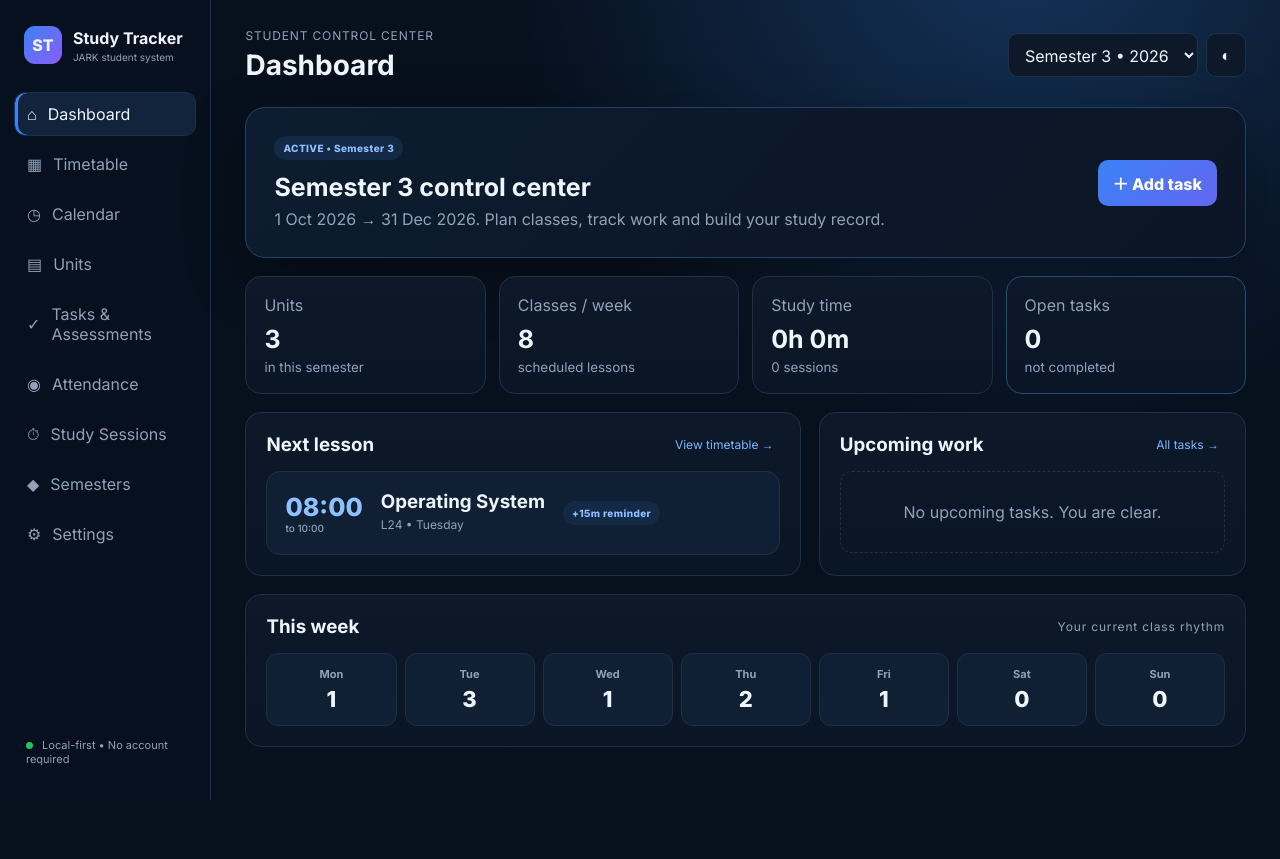
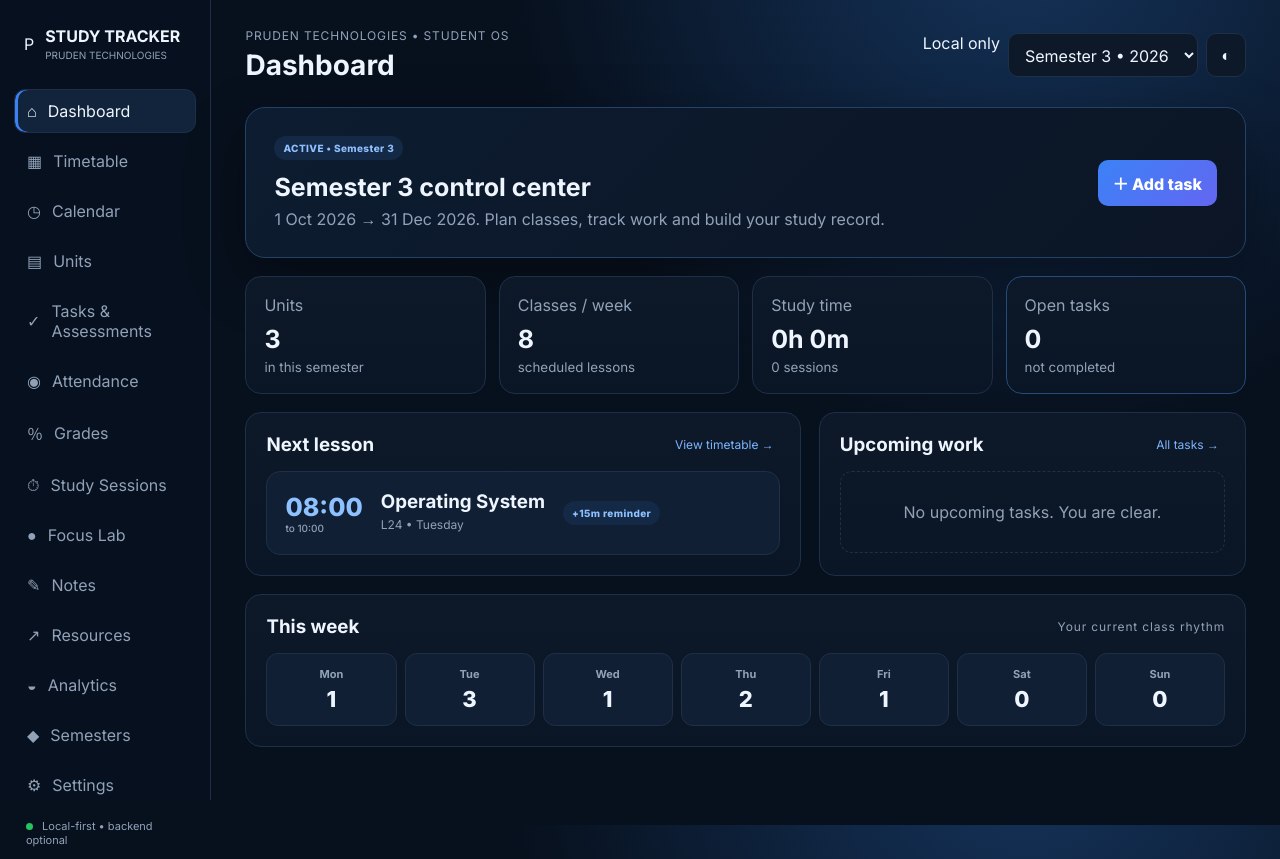
Before and after one commit to jark-zenith/study-tracker, a website: page index.html in a window 1280 px wide. Before the commit the page ends 825 px from the top, so only its background shows below. Drawn offline with Linux system fonts and the light colour scheme.

Commit message:
Expand Study Tracker shell and Pruden branding

```diff
--- a/index.html
+++ b/index.html
@@ -2,8 +2,9 @@
 <html lang="en">
 <head>
 <meta charset="UTF-8"><meta name="viewport" content="width=device-width,initial-scale=1">
-<meta name="theme-color" content="#08111f"><meta name="description" content="Study Tracker — semesters, timetable, lessons, tasks, attendance and study sessions.">
-<title>Study Tracker | JARK</title>
+<meta name="theme-color" content="#07101d"><meta name="description" content="Study Tracker — a student operating system by Pruden Technologies.">
+<link rel="manifest" href="manifest.json">
+<title>Study Tracker | Pruden Technologies</title>
 <link rel="preconnect" href="https://fonts.googleapis.com"><link rel="preconnect" href="https://fonts.gstatic.com" crossorigin>
 <link href="https://fonts.googleapis.com/css2?family=Inter:wght@400;500;600;700;800&display=swap" rel="stylesheet">
 <link rel="stylesheet" href="styles.css">
@@ -11,7 +12,10 @@
 <body>
 <div class="app">
 <aside class="sidebar">
-  <div class="brand"><div class="brand-mark">ST</div><div><strong>Study Tracker</strong><small>JARK student system</small></div></div>
+  <div class="brand">
+    <div class="p-mark" aria-label="Pruden Technologies">P</div>
+    <div><strong>STUDY TRACKER</strong><small>PRUDEN TECHNOLOGIES</small></div>
+  </div>
   <nav>
     <button class="nav-btn active" data-view="dashboard">⌂ <span>Dashboard</span></button>
     <button class="nav-btn" data-view="timetable">▦ <span>Timetable</span></button>
@@ -19,15 +23,22 @@
     <button class="nav-btn" data-view="units">▤ <span>Units</span></button>
     <button class="nav-btn" data-view="tasks">✓ <span>Tasks & Assessments</span></button>
     <button class="nav-btn" data-view="attendance">◉ <span>Attendance</span></button>
+    <button class="nav-btn" data-view="grades">％ <span>Grades</span></button>
     <button class="nav-btn" data-view="sessions">⏱ <span>Study Sessions</span></button>
+    <button class="nav-btn" data-view="focus">● <span>Focus Lab</span></button>
+    <button class="nav-btn" data-view="notes">✎ <span>Notes</span></button>
+    <button class="nav-btn" data-view="resources">↗ <span>Resources</span></button>
+    <button class="nav-btn" data-view="analytics">◒ <span>Analytics</span></button>
     <button class="nav-btn" data-view="semesters">◆ <span>Semesters</span></button>
     <button class="nav-btn" data-view="settings">⚙ <span>Settings</span></button>
   </nav>
-  <div class="sidebar-foot"><span class="status-dot"></span> Local-first • No account required</div>
+  <div class="sidebar-foot"><span class="status-dot"></span> Local-first • backend optional</div>
 </aside>
 <main class="main">
-<header class="topbar"><div><p class="eyebrow">STUDENT CONTROL CENTER</p><h1 id="pageTitle">Dashboard</h1></div>
-<div class="top-actions"><select id="semesterSelect" aria-label="Active semester"></select><button class="icon-btn" id="themeBtn" title="Toggle theme">◐</button></div></header>
+<header class="topbar">
+  <div><p class="eyebrow">PRUDEN TECHNOLOGIES • STUDENT OS</p><h1 id="pageTitle">Dashboard</h1></div>
+  <div class="top-actions"><span id="syncStatus" class="sync-status">Local only</span><select id="semesterSelect" aria-label="Active semester"></select><button class="icon-btn" id="themeBtn" title="Toggle theme">◐</button></div>
+</header>
 <div id="appView"></div>
 </main>
 </div>
```
